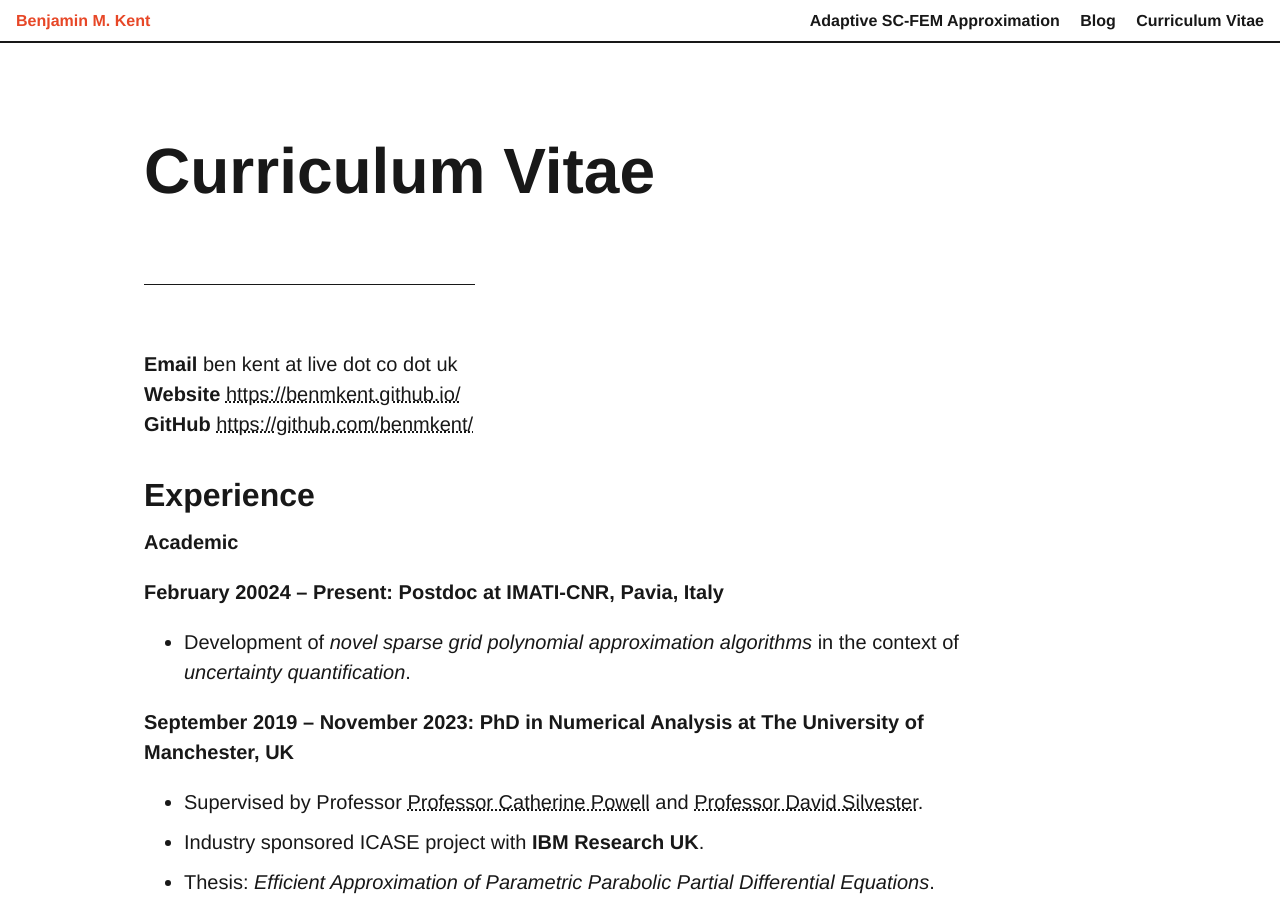
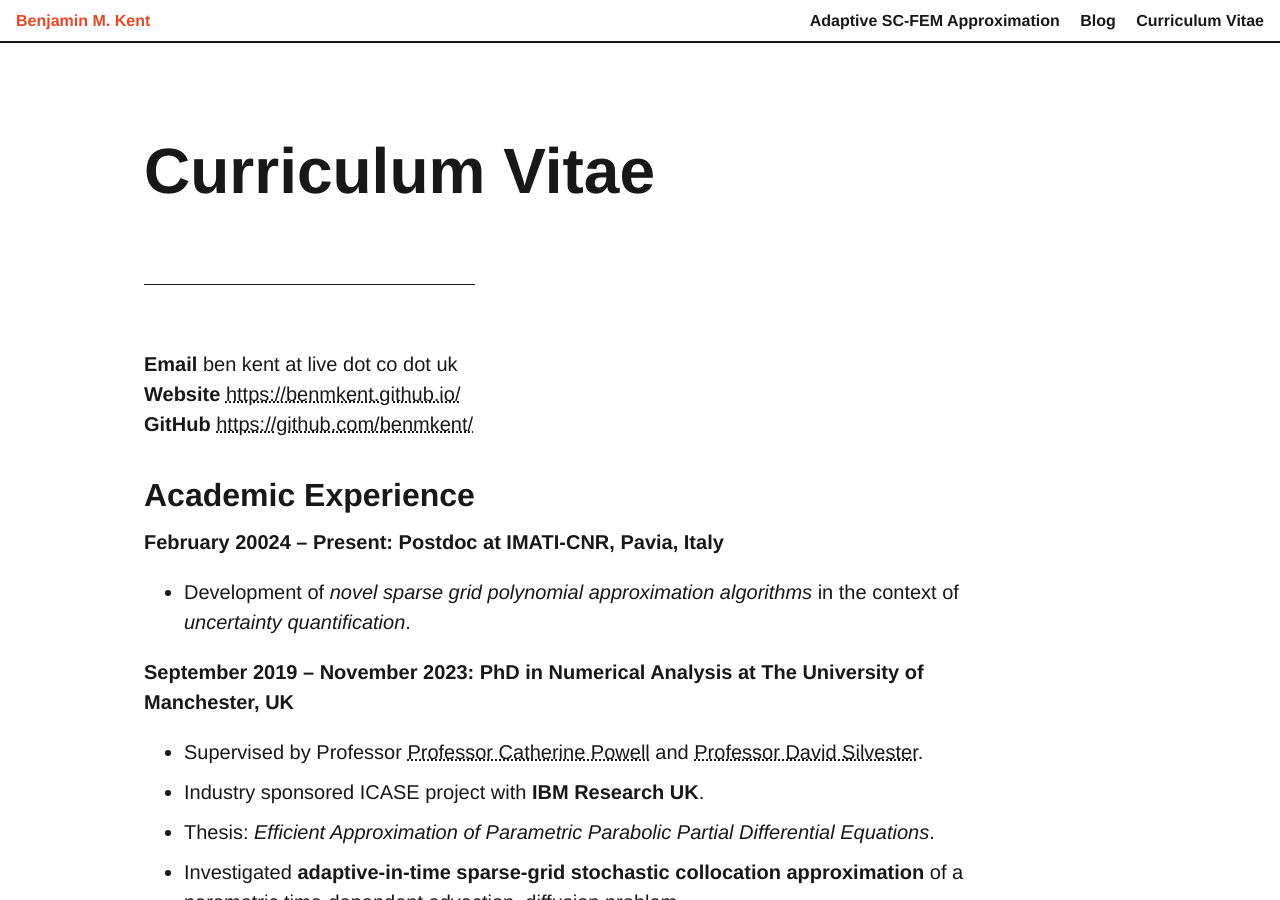
Before and after one commit to benmkent/benmkent.github.io, a Jekyll site: the page built from cv.md, in a window 1280 px wide and 900 px high. Built offline with Jekyll 4.4.1, drawn with Linux system fonts in a browser that asks for light colours.

Commit message:
update cv headings

```diff
--- a/cv.md
+++ b/cv.md
@@ -8,9 +8,7 @@
 **Website** <https://benmkent.github.io/><br>
 **GitHub** <https://github.com/benmkent/><br>
 
-# Experience
-
-**Academic**
+# Academic Experience
 
 **February 20024 – Present: Postdoc at IMATI-CNR, Pavia, Italy**
 - Development of *novel sparse grid polynomial approximation algorithms* in the context of *uncertainty quantification*.
```
